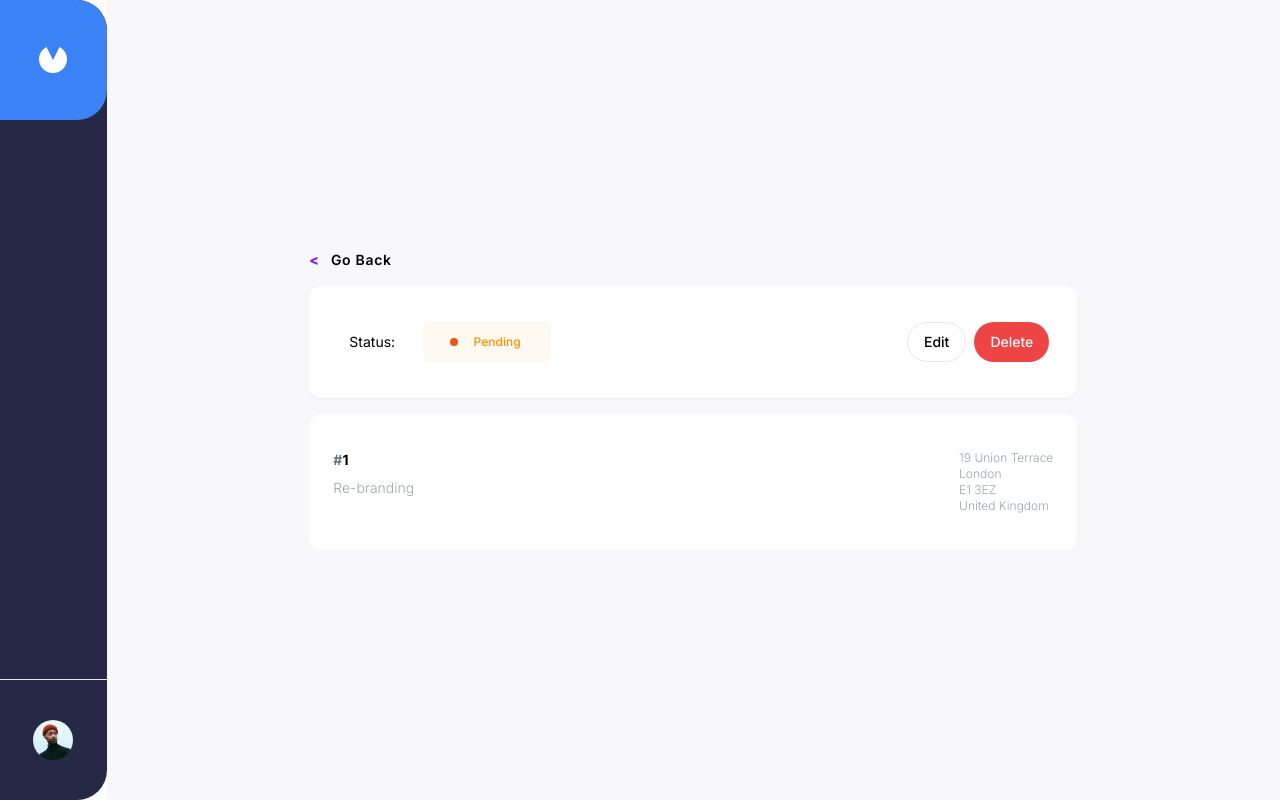
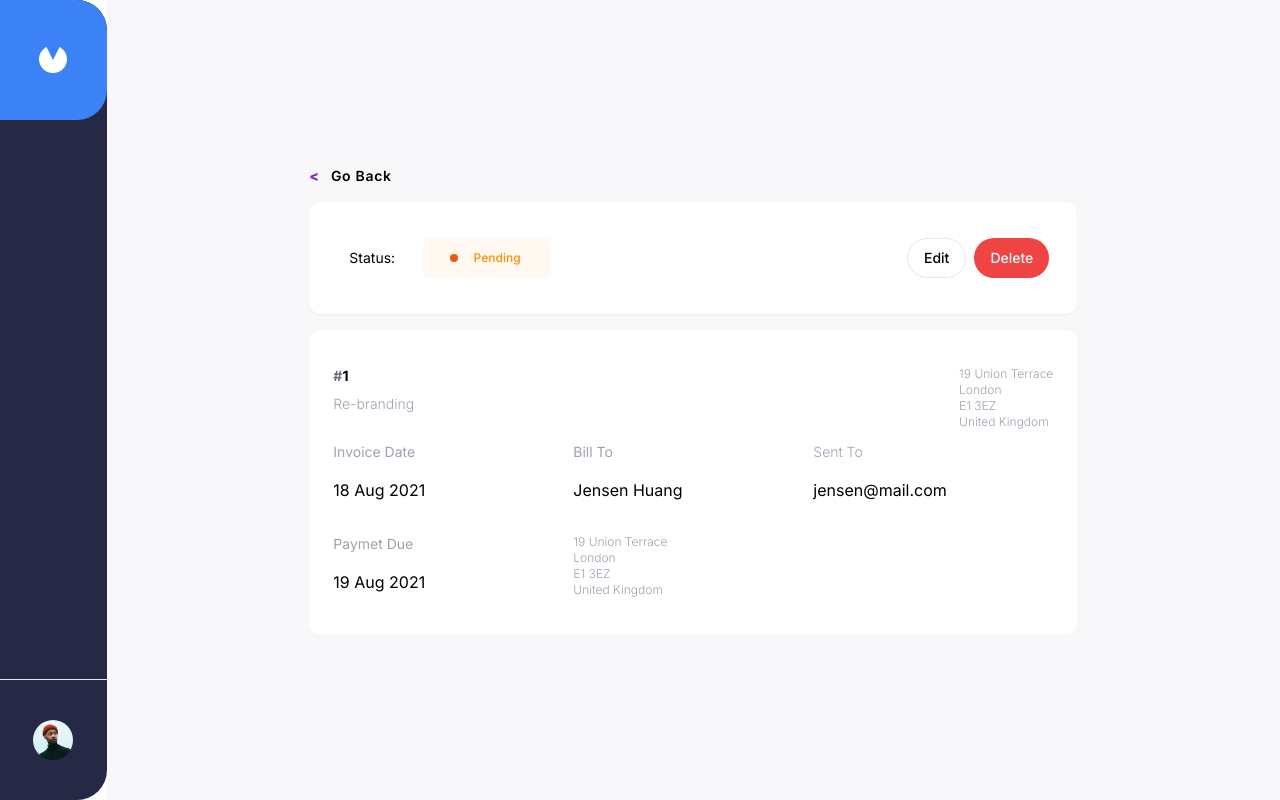
Before and after one commit to AliSherTR/Invoicify-cruds, a Next.js app: page /invoices/1 in a window 1280 px wide. Built offline with nearby package versions, Linux system fonts and the light colour scheme.

Commit message:
single invoice page design

```diff
--- a/app/invoices/[id]/page.jsx
+++ b/app/invoices/[id]/page.jsx
@@ -86,6 +86,45 @@ export default function Invoice({ params }) {
                         </p>
                     </div>
                 </div>
+
+                <div className="grid grid-cols-3 mt-3">
+                    <div>
+                        {" "}
+                        <h1 className=" text-gray-400 text-sm mb-4 ">
+                            Invoice Date
+                        </h1>
+                        <p>18 Aug 2021</p>
+                        <h1 className=" text-gray-400 text-sm mb-4  mt-8">
+                            Paymet Due
+                        </h1>
+                        <p>19 Aug 2021</p>
+                    </div>
+                    <div>
+                        <h1 className=" text-gray-400 text-sm mb-4 ">
+                            Bill To
+                        </h1>
+                        <p className="mb-8">Jensen Huang</p>
+
+                        <p className=" font-light  text-gray-400  text-xs">
+                            19 Union Terrace
+                        </p>
+                        <p className=" font-light text-xs text-gray-400">
+                            London
+                        </p>
+                        <p className=" font-light text-xs text-gray-400">
+                            E1 3EZ
+                        </p>
+                        <p className=" font-light text-xs text-gray-400 ">
+                            United Kingdom
+                        </p>
+                    </div>
+                    <div>
+                        <h1 className=" font-light  text-gray-400 text-sm mb-4">
+                            Sent To
+                        </h1>
+                        <p>jensen@mail.com</p>
+                    </div>
+                </div>
             </div>
         </div>
     );
```
